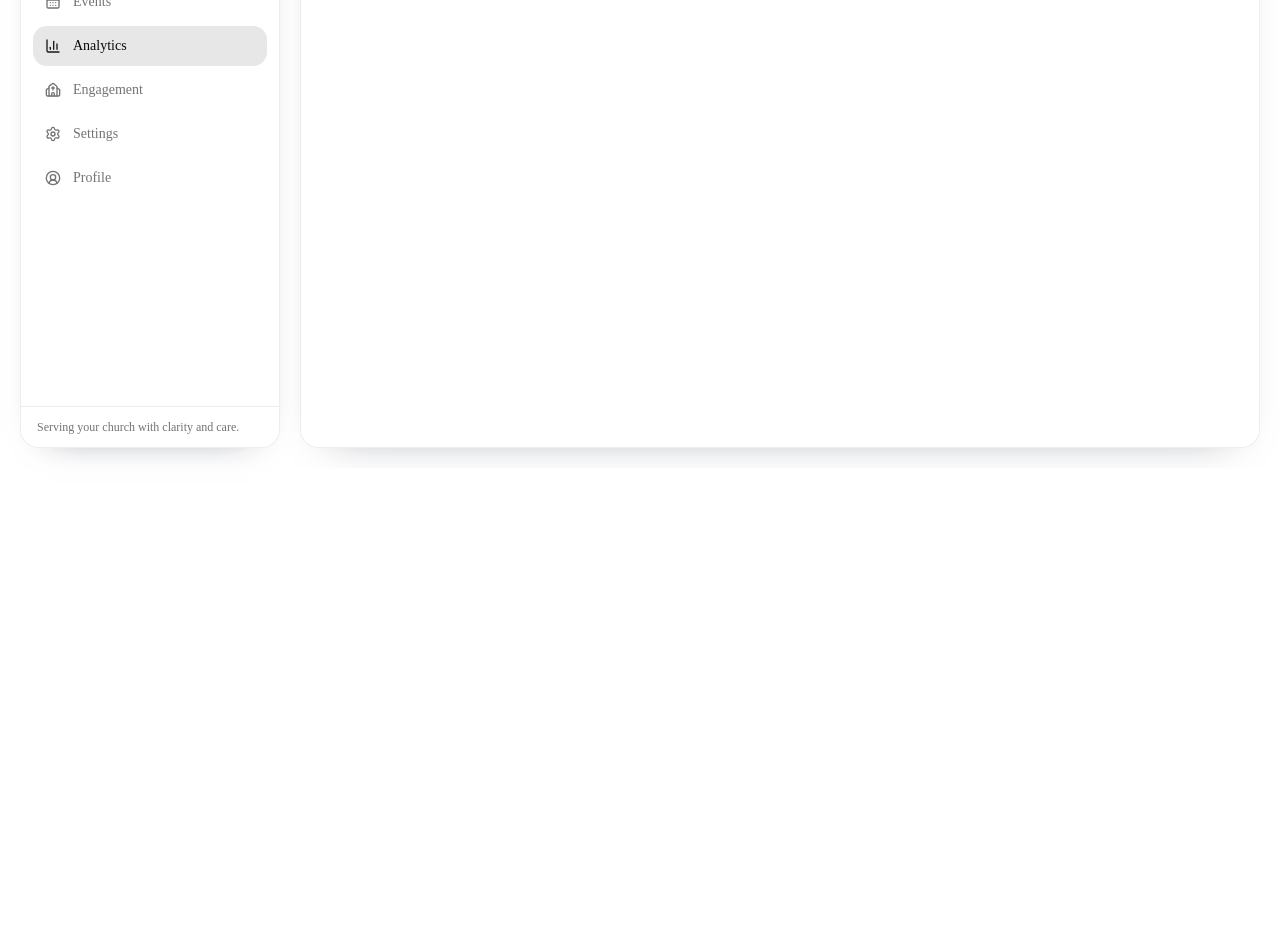
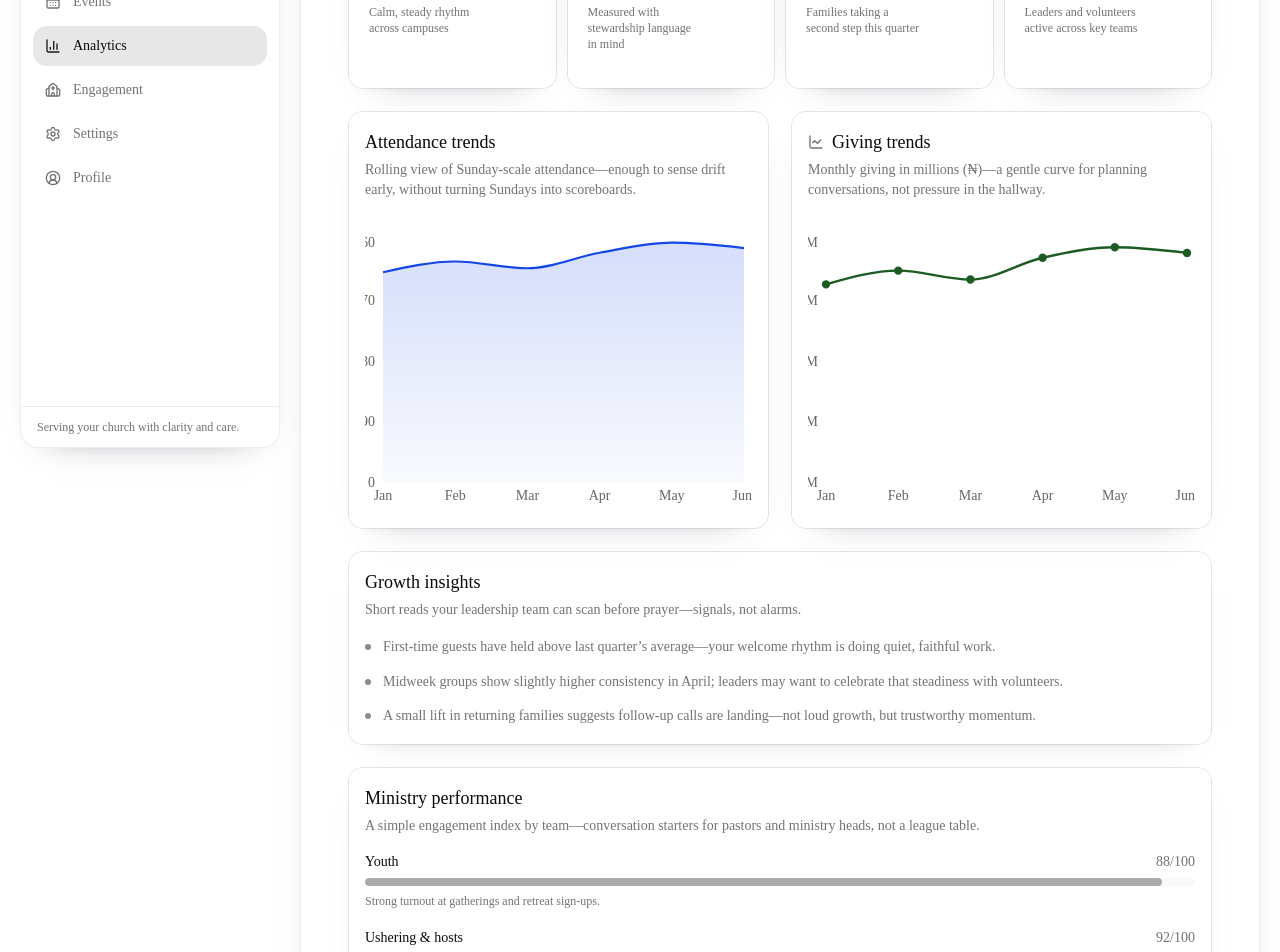
Before and after one commit to Fiximami/shepherdos-web-app, a Next.js app: page /analytics in a window 1280 px wide. Shown: the part 340-1292 px from the top of the page. Before the commit the page ends 808 px from the top, so only its background shows below. Built offline with nearby package versions, Linux system fonts and the light colour scheme.

Commit message:
Analytics Page

```diff
--- a/src/app/(dashboard)/analytics/page.tsx
+++ b/src/app/(dashboard)/analytics/page.tsx
@@ -1,5 +1,5 @@
-import { PageSurface } from "@/components/dashboard/shared/page-surface";
+import { AnalyticsPageView } from "@/components/dashboard/analytics/analytics-page-view";
 
 export default function AnalyticsPage() {
-  return <PageSurface heading="Analytics" />;
+  return <AnalyticsPageView />;
 }
--- /dev/null
+++ b/src/components/dashboard/analytics/analytics-page-view.tsx
@@ -0,0 +1,232 @@
+"use client";
+
+import {
+  HandCoins,
+  LineChart as LineChartIcon,
+  Sparkles,
+  TrendingUp,
+  Users,
+} from "lucide-react";
+import {
+  Area,
+  AreaChart,
+  Line,
+  LineChart,
+  ResponsiveContainer,
+  Tooltip,
+  XAxis,
+  YAxis,
+} from "recharts";
+
+import { PageHeader } from "@/components/dashboard/layout/page-header";
+import { SummaryCard } from "@/components/dashboard/shared/summary-card";
+import { Card, CardContent, CardDescription, CardHeader, CardTitle } from "@/components/ui/card";
+
+const attendanceSeries = [
+  { month: "Jan", value: 312 },
+  { month: "Feb", value: 328 },
+  { month: "Mar", value: 318 },
+  { month: "Apr", value: 341 },
+  { month: "May", value: 356 },
+  { month: "Jun", value: 348 },
+];
+
+const givingSeries = [
+  { month: "Jan", value: 2.45 },
+  { month: "Feb", value: 2.62 },
+  { month: "Mar", value: 2.51 },
+  { month: "Apr", value: 2.78 },
+  { month: "May", value: 2.91 },
+  { month: "Jun", value: 2.84 },
+];
+
+const growthInsights = [
+  "First-time guests have held above last quarter’s average—your welcome rhythm is doing quiet, faithful work.",
+  "Midweek groups show slightly higher consistency in April; leaders may want to celebrate that steadiness with volunteers.",
+  "A small lift in returning families suggests follow-up calls are landing—not loud growth, but trustworthy momentum.",
+];
+
+const ministryRows = [
+  { name: "Youth", score: 88, note: "Strong turnout at gatherings and retreat sign-ups." },
+  { name: "Ushering & hosts", score: 92, note: "Coverage is even across Sunday services." },
+  { name: "Follow-up care", score: 74, note: "Healthy pace; a few visits still awaiting scheduling." },
+  { name: "Worship & tech", score: 85, note: "Teams rotating smoothly with minimal gaps." },
+  { name: "Outreach", score: 70, note: "Room to invite one more neighborhood partner this month." },
+];
+
+const maxMinistry = Math.max(...ministryRows.map((m) => m.score));
+
+export function AnalyticsPageView() {
+  return (
+    <main className="mx-auto w-full max-w-7xl p-4 sm:p-5 lg:p-6">
+      <PageHeader
+        title="Analytics"
+        description="Patterns across attendance, giving, and ministry life—framed for decisions that care for people, not just numbers on a wall."
+      />
+
+      <section className="grid gap-3 sm:grid-cols-2 xl:grid-cols-4">
+        <SummaryCard
+          label="Avg. Sunday attendance (4 wk)"
+          value="338"
+          detail="Calm, steady rhythm across campuses"
+          icon={Users}
+        />
+        <SummaryCard
+          label="Giving vs. prior month"
+          value="+6%"
+          detail="Measured with stewardship language in mind"
+          icon={HandCoins}
+        />
+        <SummaryCard
+          label="New households engaged"
+          value="14"
+          detail="Families taking a second step this quarter"
+          icon={Sparkles}
+        />
+        <SummaryCard
+          label="Ministry participation"
+          value="High"
+          detail="Leaders and volunteers active across key teams"
+          icon={TrendingUp}
+        />
+      </section>
+
+      <section className="mt-6 grid gap-6 lg:grid-cols-2">
+        <Card className="border-border/70 bg-card/80 shadow-[0_14px_35px_-30px_rgba(15,23,42,0.55)]">
+          <CardHeader className="pb-2">
+            <CardTitle className="text-base sm:text-lg">Attendance trends</CardTitle>
+            <CardDescription>
+              Rolling view of Sunday-scale attendance—enough to sense drift early, without
+              turning Sundays into scoreboards.
+            </CardDescription>
+          </CardHeader>
+          <CardContent className="h-64 min-h-[16rem] pt-2 sm:h-72">
+            <ResponsiveContainer width="100%" height="100%">
+              <AreaChart data={attendanceSeries} margin={{ top: 8, right: 8, left: -18, bottom: 0 }}>
+                <defs>
+                  <linearGradient id="analyticsAttendanceFill" x1="0" y1="0" x2="0" y2="1">
+                    <stop offset="0%" stopColor="oklch(0.488 0.243 264.376)" stopOpacity={0.3} />
+                    <stop offset="100%" stopColor="oklch(0.488 0.243 264.376)" stopOpacity={0.04} />
+                  </linearGradient>
+                </defs>
+                <XAxis dataKey="month" tickLine={false} axisLine={false} />
+                <YAxis tickLine={false} axisLine={false} width={36} />
+                <Tooltip
+                  contentStyle={{
+                    borderRadius: 12,
+                    border: "1px solid var(--color-border)",
+                    background: "var(--color-card)",
+                  }}
+                />
+                <Area
+                  type="monotone"
+                  dataKey="value"
+                  name="Attendance"
+                  stroke="oklch(0.488 0.243 264.376)"
+                  fill="url(#analyticsAttendanceFill)"
+                  strokeWidth={2.2}
+                />
+              </AreaChart>
+            </ResponsiveContainer>
+          </CardContent>
+        </Card>
+
+        <Card className="border-border/70 bg-card/80 shadow-[0_14px_35px_-30px_rgba(15,23,42,0.55)]">
+          <CardHeader className="pb-2">
+            <CardTitle className="flex items-center gap-2 text-base sm:text-lg">
+              <LineChartIcon className="size-4 text-muted-foreground" aria-hidden />
+              Giving trends
+            </CardTitle>
+            <CardDescription>
+              Monthly giving in millions (₦)—a gentle curve for planning conversations, not
+              pressure in the hallway.
+            </CardDescription>
+          </CardHeader>
+          <CardContent className="h-64 min-h-[16rem] pt-2 sm:h-72">
+            <ResponsiveContainer width="100%" height="100%">
+              <LineChart data={givingSeries} margin={{ top: 8, right: 8, left: -18, bottom: 0 }}>
+                <XAxis dataKey="month" tickLine={false} axisLine={false} />
+                <YAxis
+                  tickLine={false}
+                  axisLine={false}
+                  width={36}
+                  tickFormatter={(v) => `₦${v}M`}
+                />
+                <Tooltip
+                  formatter={(value) => {
+                    const v = typeof value === "number" ? value : Number(value ?? 0);
+                    return [`₦${v.toFixed(2)}M`, "Giving"];
+                  }}
+                  contentStyle={{
+                    borderRadius: 12,
+                    border: "1px solid var(--color-border)",
+                    background: "var(--color-card)",
+                  }}
+                />
+                <Line
+                  type="monotone"
+                  dataKey="value"
+                  name="Giving"
+                  stroke="oklch(0.42 0.11 145)"
+                  strokeWidth={2.4}
+                  dot={{ r: 3, fill: "oklch(0.42 0.11 145)" }}
+                  activeDot={{ r: 4 }}
+                />
+              </LineChart>
+            </ResponsiveContainer>
+          </CardContent>
+        </Card>
+      </section>
+
+      <section className="mt-6">
+        <Card className="border-border/70 bg-card/75 shadow-[0_12px_30px_-28px_rgba(15,23,42,0.5)]">
+          <CardHeader>
+            <CardTitle className="text-base sm:text-lg">Growth insights</CardTitle>
+            <CardDescription>
+              Short reads your leadership team can scan before prayer—signals, not alarms.
+            </CardDescription>
+          </CardHeader>
+          <CardContent>
+            <ul className="space-y-3 text-sm leading-relaxed text-muted-foreground">
+              {growthInsights.map((line) => (
+                <li key={line} className="flex gap-3">
+                  <span className="mt-2 size-1.5 shrink-0 rounded-full bg-primary/50" />
+                  <span>{line}</span>
+                </li>
+              ))}
+            </ul>
+          </CardContent>
+        </Card>
+      </section>
+
+      <section className="mt-6">
+        <Card className="border-border/70 bg-card/80 shadow-[0_14px_35px_-30px_rgba(15,23,42,0.55)]">
+          <CardHeader>
+            <CardTitle className="text-base sm:text-lg">Ministry performance</CardTitle>
+            <CardDescription>
+              A simple engagement index by team—conversation starters for pastors and
+              ministry heads, not a league table.
+            </CardDescription>
+          </CardHeader>
+          <CardContent className="space-y-4">
+            {ministryRows.map((row) => (
+              <div key={row.name} className="space-y-1.5">
+                <div className="flex flex-wrap items-baseline justify-between gap-2 text-sm">
+                  <span className="font-medium text-foreground">{row.name}</span>
+                  <span className="tabular-nums text-muted-foreground">{row.score}/100</span>
+                </div>
+                <div className="h-2 overflow-hidden rounded-full bg-muted/60">
+                  <div
+                    className="h-full rounded-full bg-primary/35"
+                    style={{ width: `${Math.round((row.score / maxMinistry) * 100)}%` }}
+                  />
+                </div>
+                <p className="text-xs leading-relaxed text-muted-foreground">{row.note}</p>
+              </div>
+            ))}
+          </CardContent>
+        </Card>
+      </section>
+    </main>
+  );
+}
```
Also changed, not shown: 1 other file (tests, documents, lock files or other folders).
